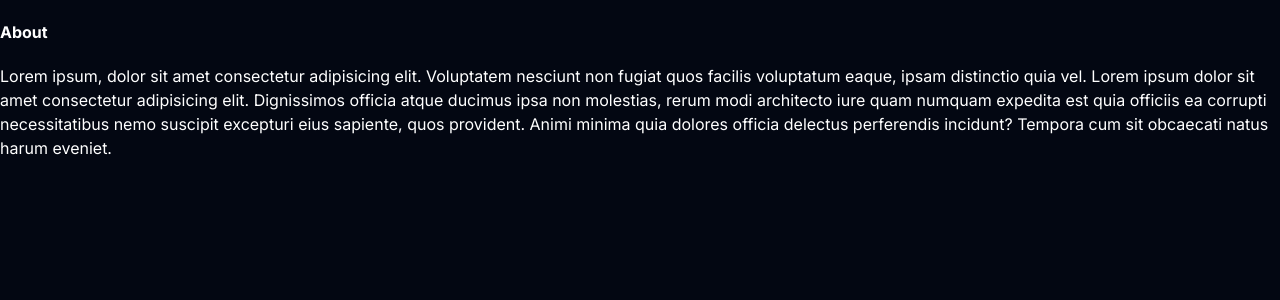
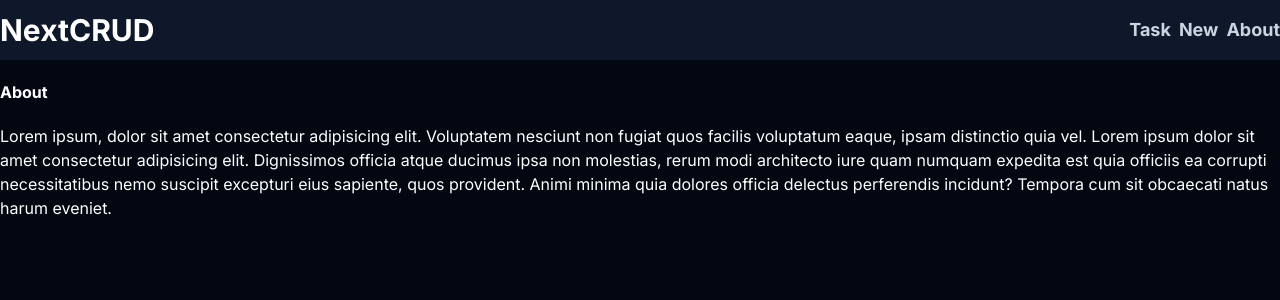
Before and after one commit to JossyBR/nextjs-prisma-crud, a Next.js app: page /about in a window 1280 px wide. Shown: the top 300 px of the page. Built offline with nearby package versions, Linux system fonts and the light colour scheme.

Commit message:
Realizando layout

```diff
--- a/src/app/layout.jsx
+++ b/src/app/layout.jsx
@@ -1,5 +1,6 @@
 import { Inter } from "next/font/google";
 import "./globals.css";
+import Navbar from "@/components/Navbar";
 
 const inter = Inter({ subsets: ["latin"] });
 
@@ -11,7 +12,10 @@
 export default function RootLayout({ children }) {
   return (
     <html lang="en">
-      <body className={inter.className}>{children}</body>
+      <body className={inter.className}>
+        <Navbar />
+        {children}
+      </body>
     </html>
   );
 }
```
